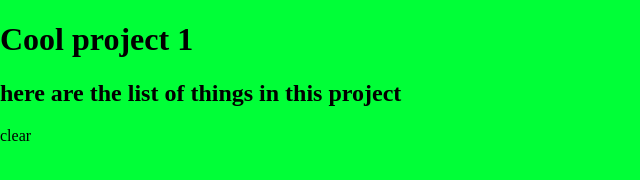
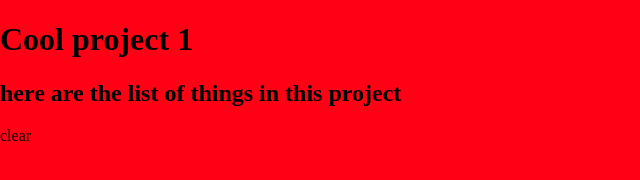
Before and after one commit to RDmaz/cool-project, a plain HTML site: page index.html in a window 1280 px wide. Shown: the whole page, without its empty margins (0-640 px from the left). Drawn offline with Linux system fonts and the light colour scheme.

Commit message:
bg color rgb(255,0,21)

```diff
--- a/style.css
+++ b/style.css
@@ -1,5 +1,5 @@
 body {
 	padding: 0;
 	margin: 0;
-	background-color: rgb(0, 255, 55);
+	background-color: rgb(255, 0, 21);
 }
```
